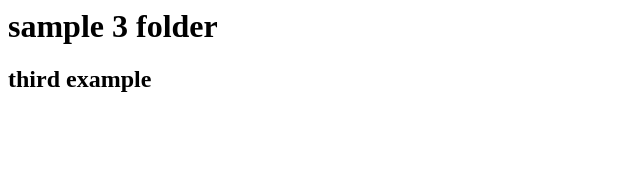
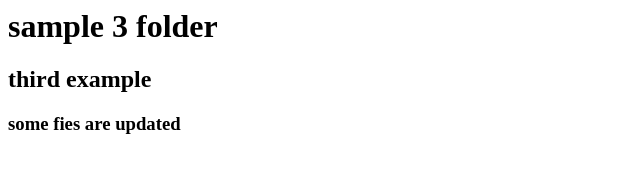
Before and after one commit to Naveen-kumaar/sample3, a plain HTML site: page index.html in a window 1280 px wide. Shown: the whole page, without its empty margins (0-640 px from the left). Drawn offline with Linux system fonts and the light colour scheme.

Commit message:
Update index.html
updated h3 tag

```diff
--- a/index.html
+++ b/index.html
@@ -3,5 +3,6 @@
 
      <h1>sample 3 folder</h1>
      <h2>third example</h2>
+        <h3>some fies are updated</h3>
     </body>
 </html>
```
